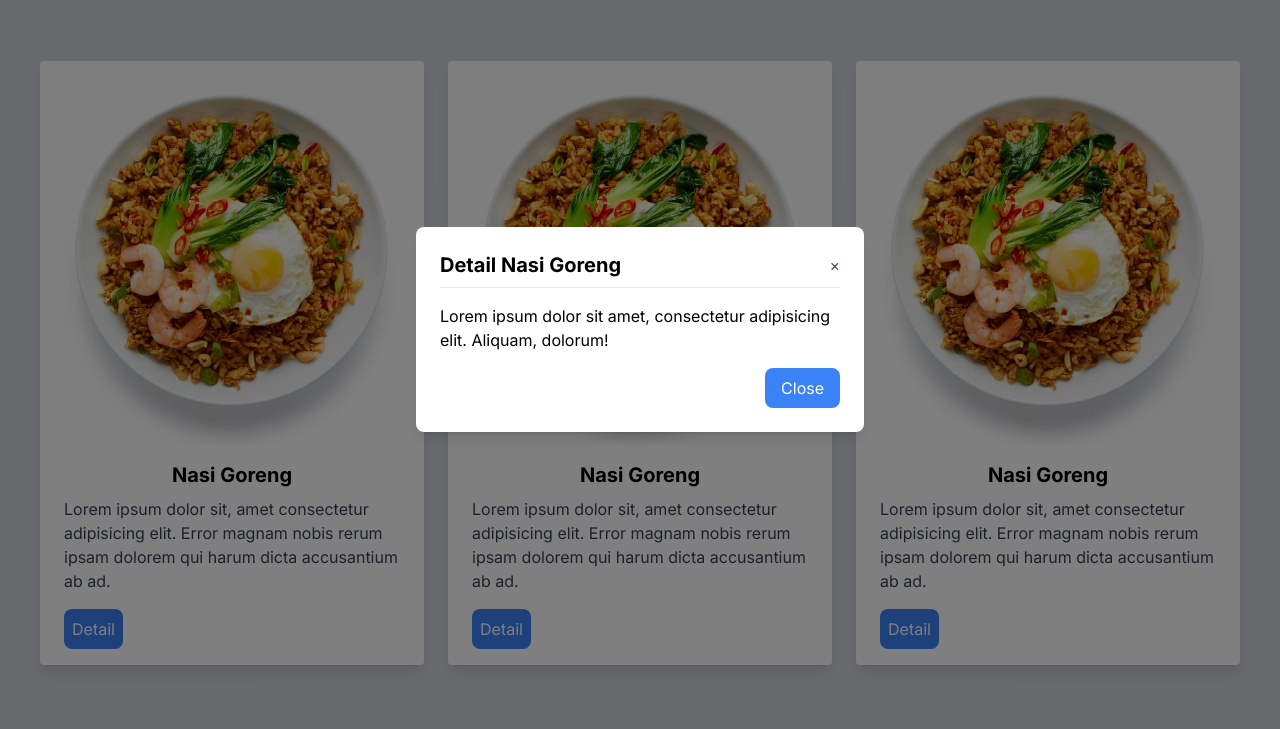
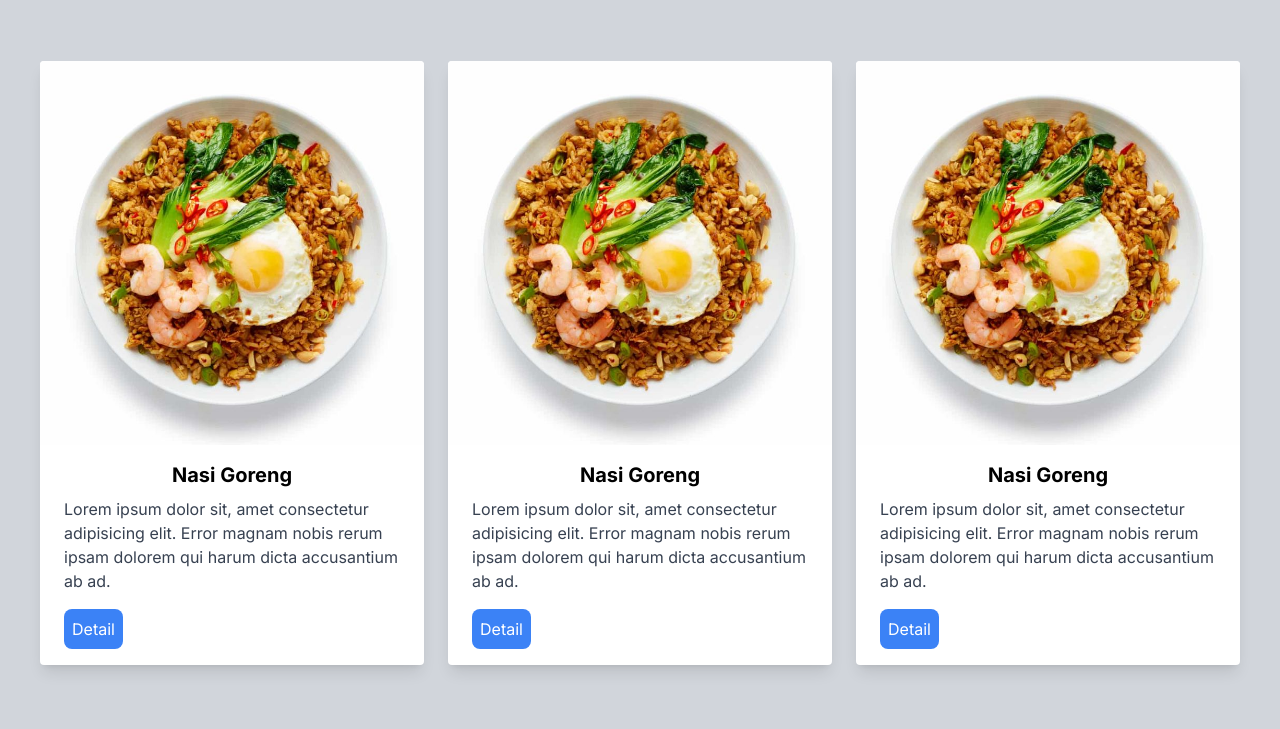
Before and after one commit to EvandriRidho/Recipe-Book, a website: page index.html in a window 1280 px wide. Shown: the part 71-800 px from the top of the page. Drawn offline with Linux system fonts and the light colour scheme.

Commit message:
Perbaiki bug modal

```diff
--- a/index.html
+++ b/index.html
@@ -55,7 +55,7 @@
     </div>
 
     <!-- Modal Box -->
-<div id="myModal" class="fixed inset-0 flex items-center justify-center bg-black bg-opacity-50">
+<div id="myModal" class="fixed inset-0 flex items-center justify-center bg-black bg-opacity-50 lg:hidden sm:hidden md:hidden">
   <div class="bg-white rounded-lg overflow-hidden shadow-lg max-w-md w-full p-6">
     <div class="flex justify-between items-center border-b pb-2">
       <h2 class="text-xl font-bold">Detail Nasi Goreng</h2>
```
Also changed, not shown: src/css/output.css.
